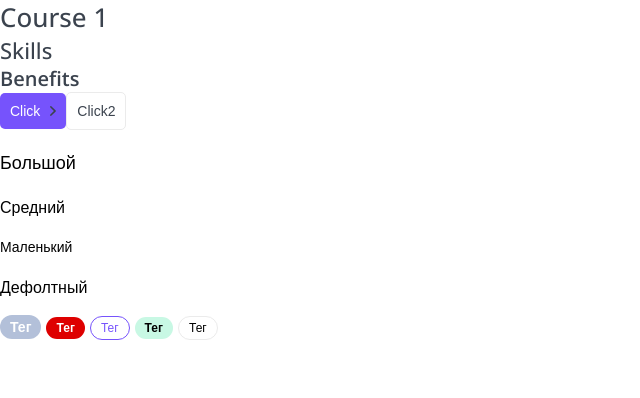
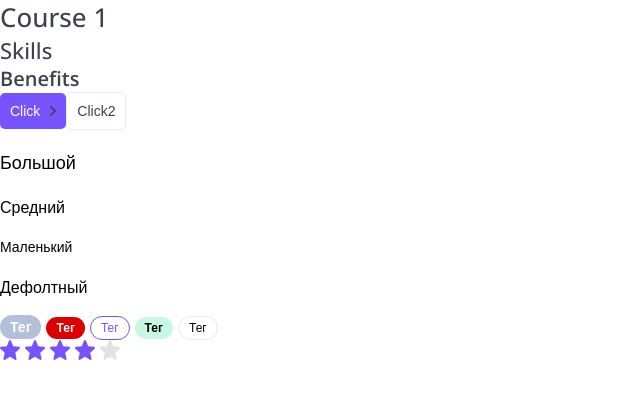
Before and after one commit to likarpik/top-school, a Next.js app: page / in a window 1280 px wide. Shown: the top 398 px of the page, without its empty margins (0-640 px from the left). Built offline with nearby package versions, Linux system fonts and the light colour scheme.

Commit message:
Add rating component with useState and useEffect

```diff
--- /dev/null
+++ b/components/Rating/Rating.module.css
@@ -0,0 +1,12 @@
+.star {
+    margin-right: 5px;
+
+}
+
+.filled {
+    fill: var(--primary-color);
+}
+
+.editable {
+    cursor: pointer;
+}
--- /dev/null
+++ b/components/Rating/Rating.tsx
@@ -0,0 +1,54 @@
+import { useEffect, useState } from "react";
+import { RatingProps } from "./Rating.props";
+import styles from "./Rating.module.css";
+import cn from "classnames";
+import StarIcon from "./star.svg";
+
+
+export const Rating = ({isEditable=false, rating, setRating, ...props}: RatingProps): JSX.Element => {
+    const [ratingArray, setRatingArray] = useState<JSX.Element[]>(new Array(5).fill(<></>));
+
+    useEffect(() => {
+        constructRating(rating);
+    }, [rating]);
+
+    const constructRating = (currentRating: number) => {
+        const updateArray = ratingArray.map((r: JSX.Element, i:number) => {
+            return (
+                <StarIcon
+                    className={cn(styles.star, {
+                        [styles.filled]: i<currentRating,
+                        [styles.editable]: isEditable
+                    })}
+                    onMouseEnter={() => changeDisplay(i+1)}
+                    onClick={() => changeDisplay(i+1, "click")}
+                />
+            );
+        });
+
+        setRatingArray(updateArray);
+    };
+
+    const changeDisplay = (i: number, click?: string) => {
+        if (!isEditable) {
+            return;
+        }
+
+        if (click && click == "click") {
+            if (!setRating) {
+                return;
+            }
+            setRating(i);
+        } else {
+            constructRating(i);
+        }
+    };
+
+    return(
+        <div {...props}
+            onMouseLeave={(): void => { changeDisplay(rating); }}
+        >
+           {ratingArray.map((r, i) => (<span key={i}>{r}</span>))}
+        </div>
+    );
+};
--- a/components/index.ts
+++ b/components/index.ts
@@ -2,3 +2,4 @@
 export * from "./Button/Button";
 export * from "./Paragraph/Paragraph";
 export * from "./Tag/Tag";
+export * from "./Rating/Rating";
--- a/pages/index.tsx
+++ b/pages/index.tsx
@@ -1,7 +1,10 @@
-import { Button, Htag, Paragraph, Tag } from "../components";
+import { useState } from "react";
+import { Button, Htag, Paragraph, Rating, Tag } from "../components";
 
 
 export default function Home(): JSX.Element {
+  const [rating, setRating] = useState<number>(4);
+
   return (
     <div>
       <Htag tag="h1">Course 1</Htag>
@@ -18,6 +21,7 @@
       <Tag size="small" color="primary">Тег</Tag>
       <Tag size="small" color="green">Тег</Tag>
       <Tag color="ghost">Тег</Tag>
+      <Rating rating={rating} isEditable setRating={setRating}/>
     </div>
   );
 }
```
Also changed, not shown: components/Rating/Rating.props.tsx (added, +8 -0 lines), components/Rating/star.svg (added).
